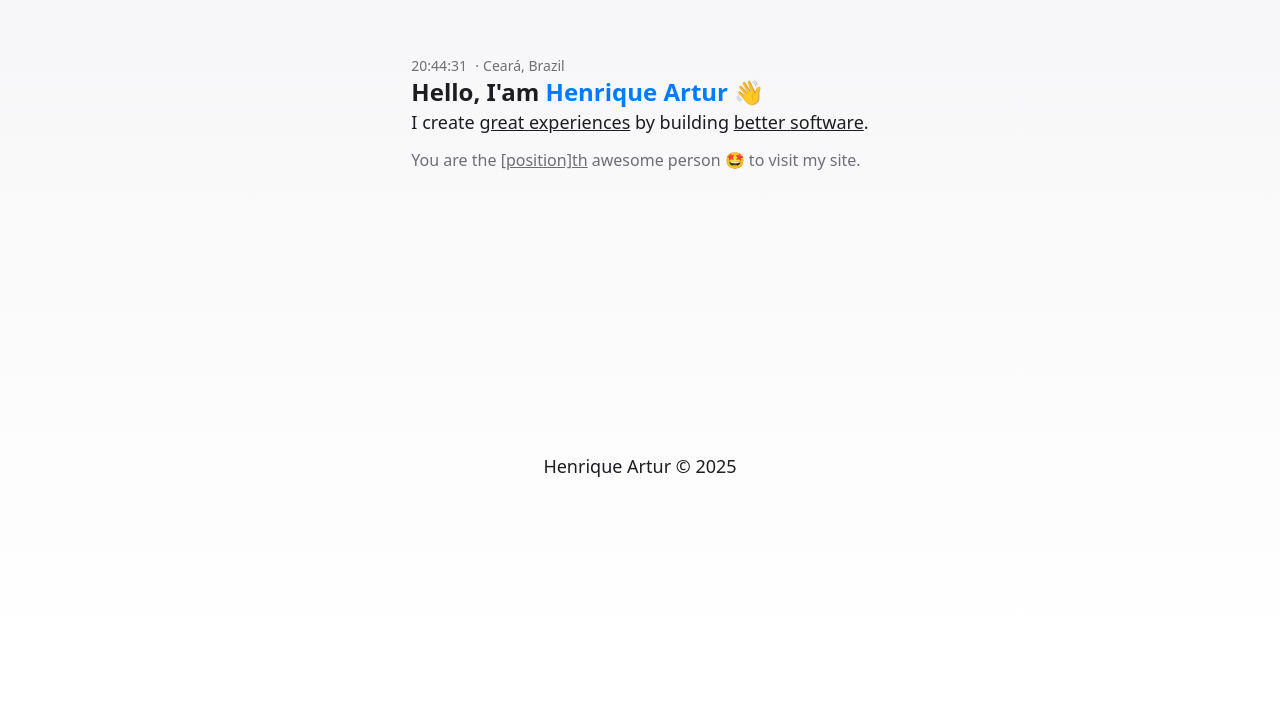
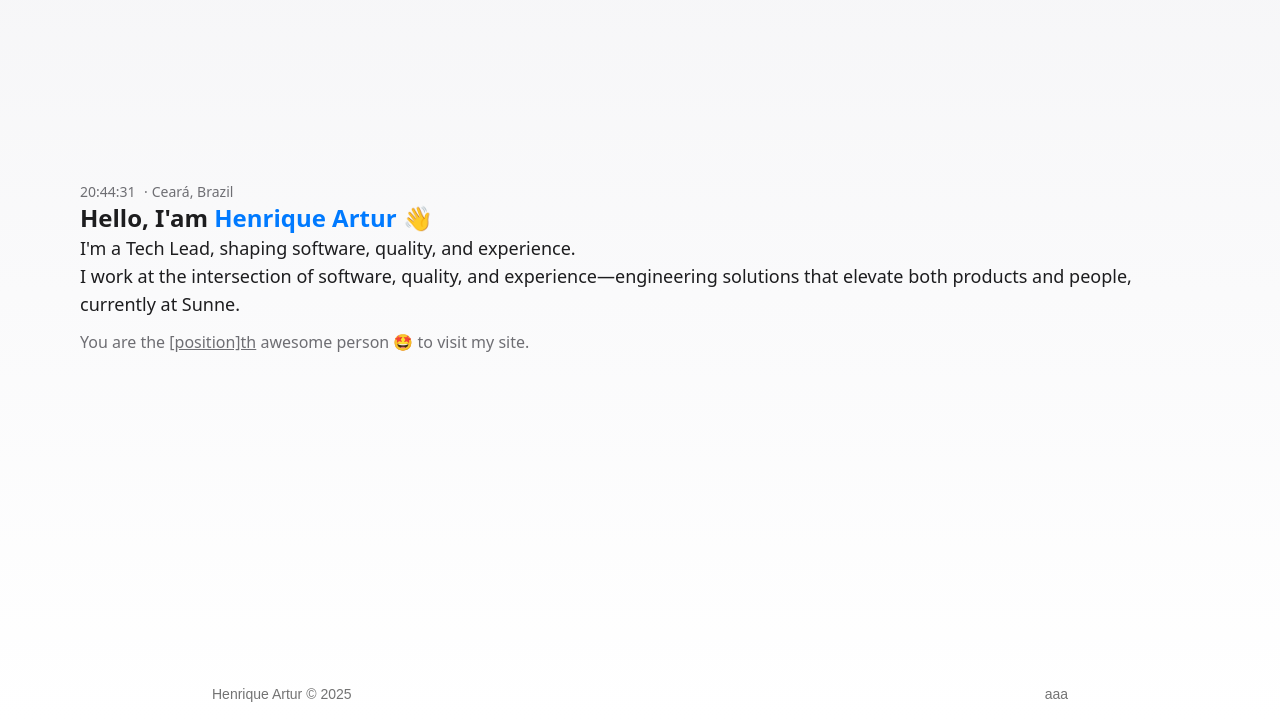
Before and after one commit to HenriqueArtur/MySite, a Next.js app: page / in a window 1280 px wide. Shown: the part 132-852 px from the top of the page. Before the commit the page ends 800 px from the top, so only its background shows below. Built offline with nearby package versions, Linux system fonts and the light colour scheme.

Commit message:
🚧 initial text

```diff
--- a/src/app/page.tsx
+++ b/src/app/page.tsx
@@ -3,19 +3,22 @@ import Footer from "@/components/footer";
 
 export default function Home() {
   return (
+    <>
       <div className="grid items-center justify-items-center min-h-screen p-8 pb-20 gap-16 sm:p-20 font-sans text-lg">
         <main className="flex flex-col gap-3">
           <div>
             <Clock />
             <h1 className="text-2xl font-bold">Hello, I&apos;am <span className="text-brand">Henrique Artur</span> 👋</h1>
             {/* database: https://filess.io/ */}
-          <p>I create <u>great experiences</u> by building <u>better software</u>.</p>
+            <p>I'm a Tech Lead, shaping software, quality, and experience.</p>
+            <p>I work at the intersection of software, quality, and experience—engineering solutions that elevate both products and people, currently at Sunne.</p>
           </div>
           <div>
             <p className="text-brand-text-2 text-base">You are the <u>[position]th</u> awesome person 🤩 to visit my site.</p>
           </div>
-      </main>
+        </main >
+      </div >
       <Footer />
-    </div >
+    </>
   );
 }
--- a/src/components/footer.tsx
+++ b/src/components/footer.tsx
@@ -2,10 +2,15 @@
 
 export default function Footer() {
   return (
-    <footer className="flex justify-start">
-      <div className="max-w-4xl">
-        <span>Henrique Artur © 2025</span>
+    <footer>
+      <div className="m-[0_auto] max-w-4xl px-6 sm:px-4">
+        <div className="flex items-center justify-between px-1 py-4 text-sm text-neutral-500">
+          <span>Henrique Artur © {new Date().getFullYear()}</span>
+
+          <div className="flex items-center">
+            aaa
+          </div>
+        </div>
       </div>
-    </footer>
-  )
+    </footer>)
 }
```
Lines whose indentation alone changed are shown as unchanged.
